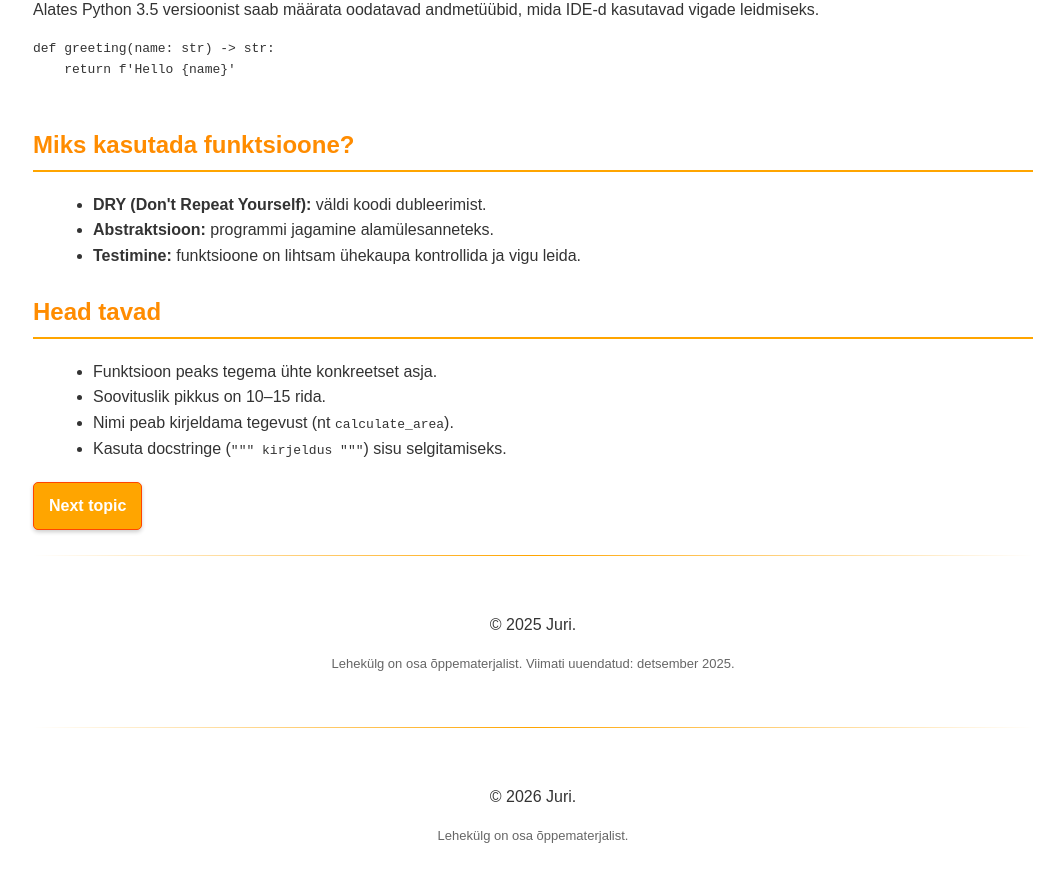
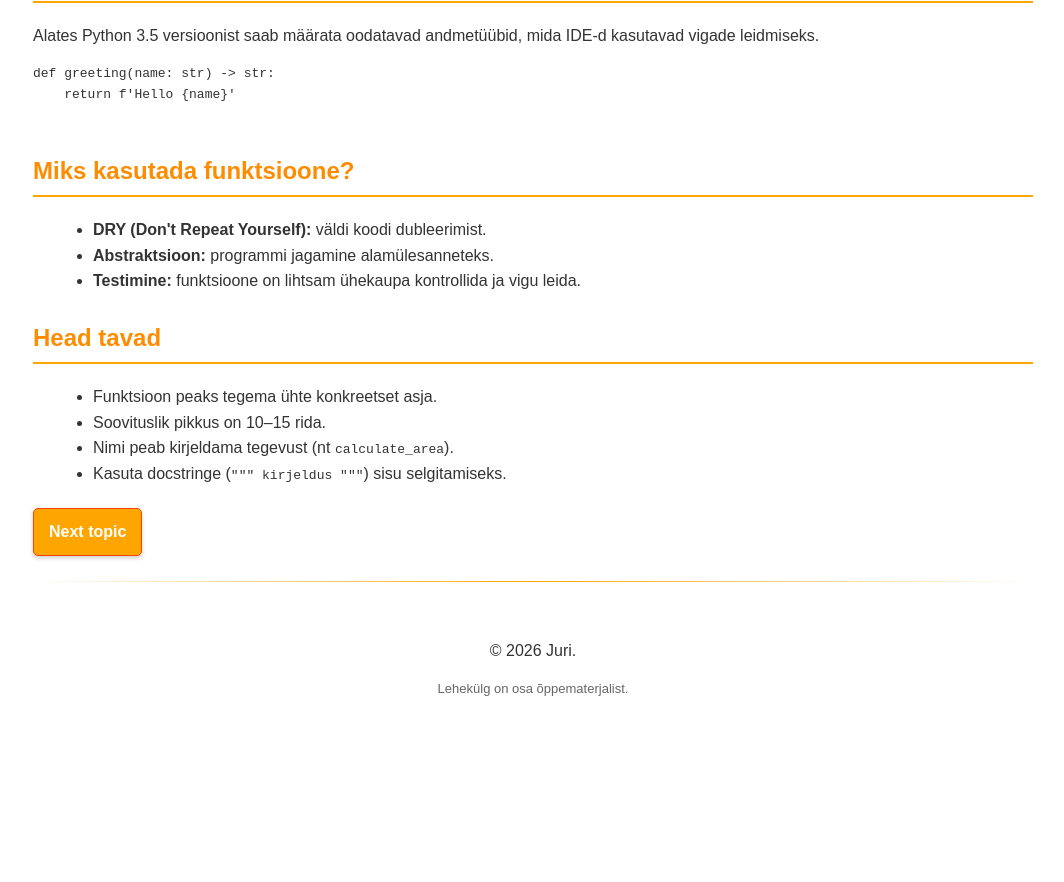
Before and after one commit to capnerss/tarkvara_arendusprotsess, a Jekyll site: the page built from pages/prog_alused/funkt.html, in a window 1280 px wide and 900 px high, scrolled down 1614 px. Shown: the top 882 px of the window, without its empty margins (107-1171 px from the left). Built offline with Jekyll 4.4.1, drawn with Linux system fonts in a browser that asks for light colours; comment, search, counter and statistics services are not loaded; after the commit the page ends 2367 px from its top, so only the background shows below that.

Commit message:
commit fix nav auto 1.0

```diff
--- a/_includes/header.html
+++ b/_includes/header.html
@@ -17,4 +17,5 @@
     </div>
 
     </nav>
+    <br>
 </header>
--- a/pages/SDLC/agile.html
+++ b/pages/SDLC/agile.html
@@ -3,6 +3,8 @@ layout: default
 title: Agiilne Arendusmudel (Agile)
 ---
 <body>
+<br>
+<br>
     <a href="sdlc.html" id="floatingButton">Tagasi</a>
         <h1>Agiilne Arendusmudel (Agile)</h1>
 
--- a/pages/prog_alused/funkt.html
+++ b/pages/prog_alused/funkt.html
@@ -105,13 +105,5 @@ def greeting(name: str) -> str:
         </ul>
     </section>
 <a href="ting.html">Next topic</a>
-<footer>
-    <hr>
-    <div style="text-align: center; padding: 20px;">
-        <p>&copy; 2025 Juri.</p>
-        <p style="font-size: small; color: #666;">
-            Lehekülg on osa õppematerjalist. Viimati uuendatud: detsember 2025.
-        </p>
-    </div>
-</footer>
+
 </body>
```
Also changed, not shown: pages/multimedia/illustrator.html (+0 -9 lines).
